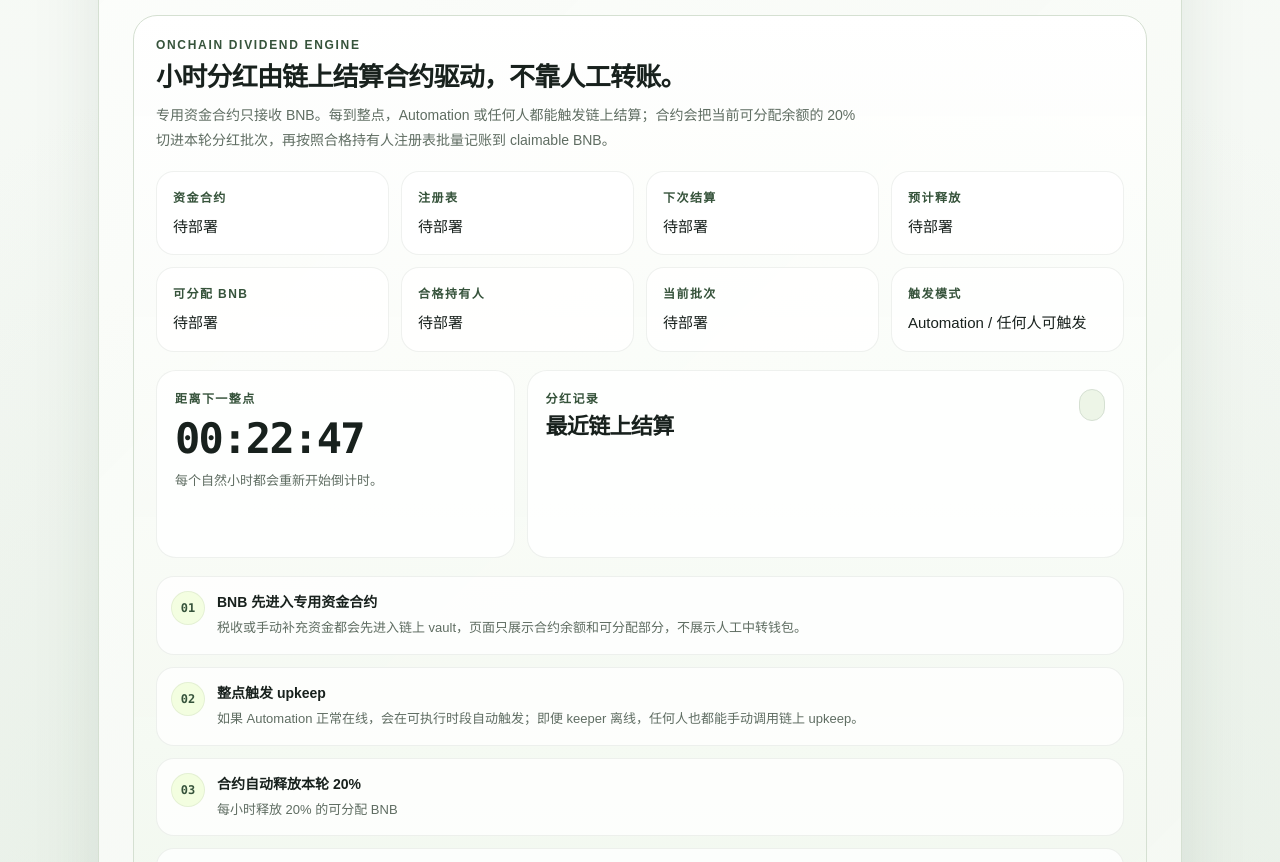
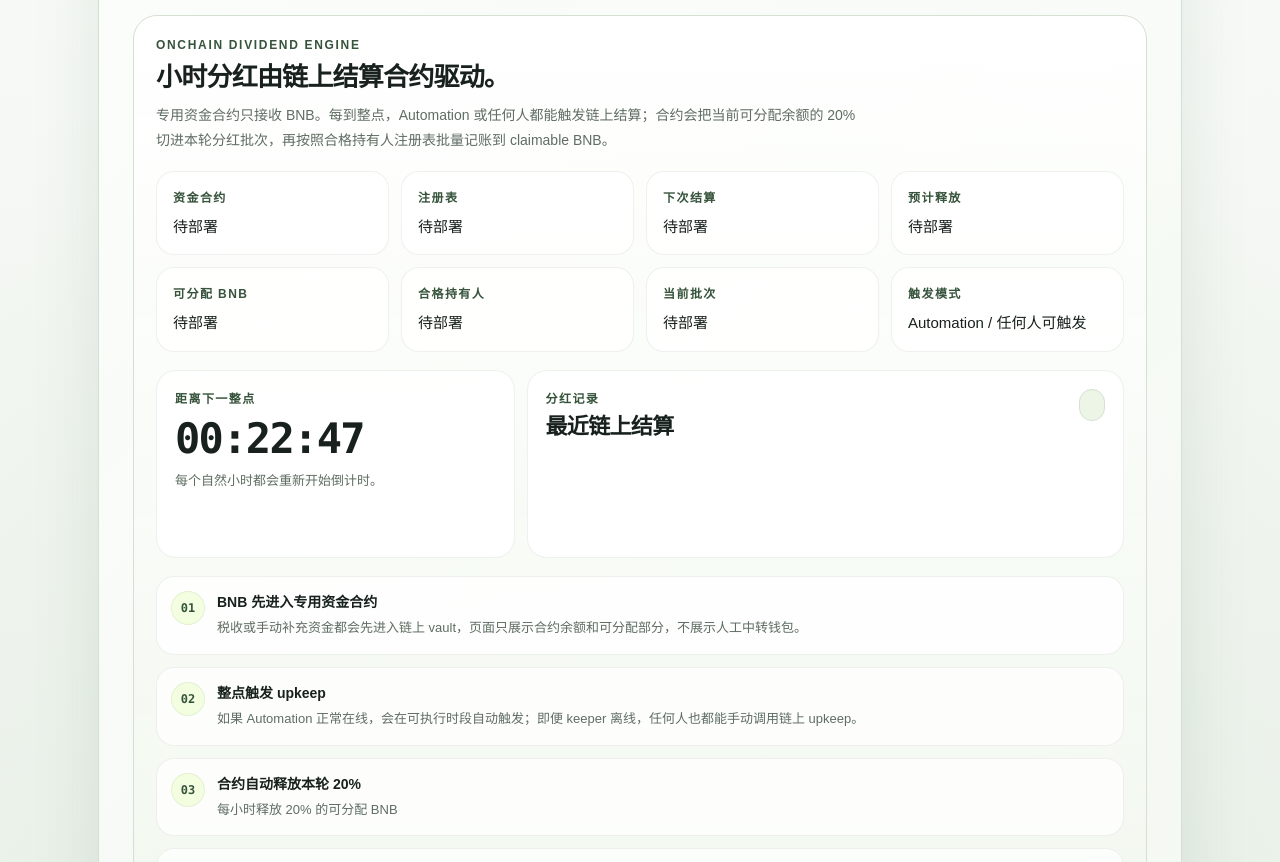
Before and after one commit to FOURCLAWe/sbti-dog, a website: page public/sbti/index.html in a window 1280 px wide. Shown: the part 1701-2563 px from the top of the page. Drawn offline with nearby package versions, Linux system fonts and the light colour scheme.

Commit message:
Trim dividend engine heading copy

```diff
--- a/public/sbti/index.html
+++ b/public/sbti/index.html
@@ -1606,7 +1606,7 @@
 
           <section class="intro-panel">
             <div class="panel-kicker">Onchain Dividend Engine</div>
-            <h3>小时分红由链上结算合约驱动，不靠人工转账。</h3>
+            <h3>小时分红由链上结算合约驱动。</h3>
             <p class="panel-sub">专用资金合约只接收 BNB。每到整点，Automation 或任何人都能触发链上结算；合约会把当前可分配余额的 20% 切进本轮分红批次，再按照合格持有人注册表批量记账到 claimable BNB。</p>
             <div class="engine-grid">
               <div class="engine-stat">
```
